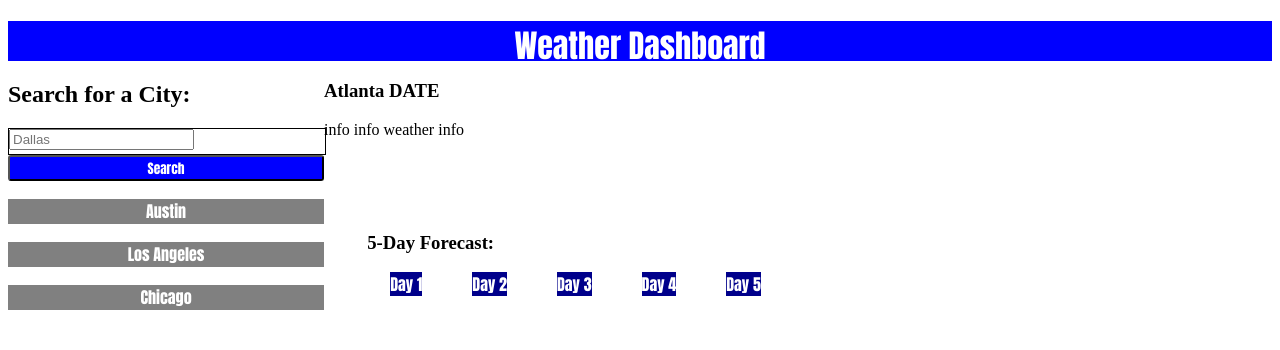
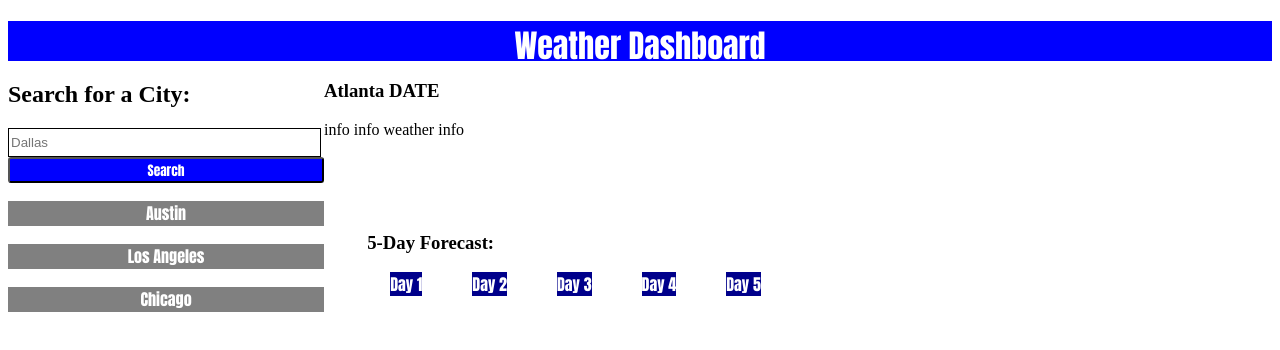
Before and after one commit to alexyn26/WeatherDashboard, a plain HTML site: page index.html in a window 1280 px wide. Drawn offline with Linux system fonts and the light colour scheme.

Commit message:
Update style.css

```diff
--- a/Assets/style.css
+++ b/Assets/style.css
@@ -25,7 +25,7 @@
     font-family: Impact, Haettenschweiler, 'Arial Narrow Bold', sans-serif;
     border-radius: 3px;
 }
-.searchBox{
+/*.searchBox{
     border-color: black;
     height: 25px;
     width:100%;
@@ -35,6 +35,7 @@
     border-style: solid;
 
 }
+*/
 .storedcities{
     float:left;
     color: white;
@@ -77,3 +78,13 @@
     border-style:solid;
 
 }
+.form-input{
+    border-color: black;
+    height: 25px;
+    width:97%;
+    background-color: white;
+    color: grey;
+    border-width: 1px;
+    border-style: solid;
+
+}
```
